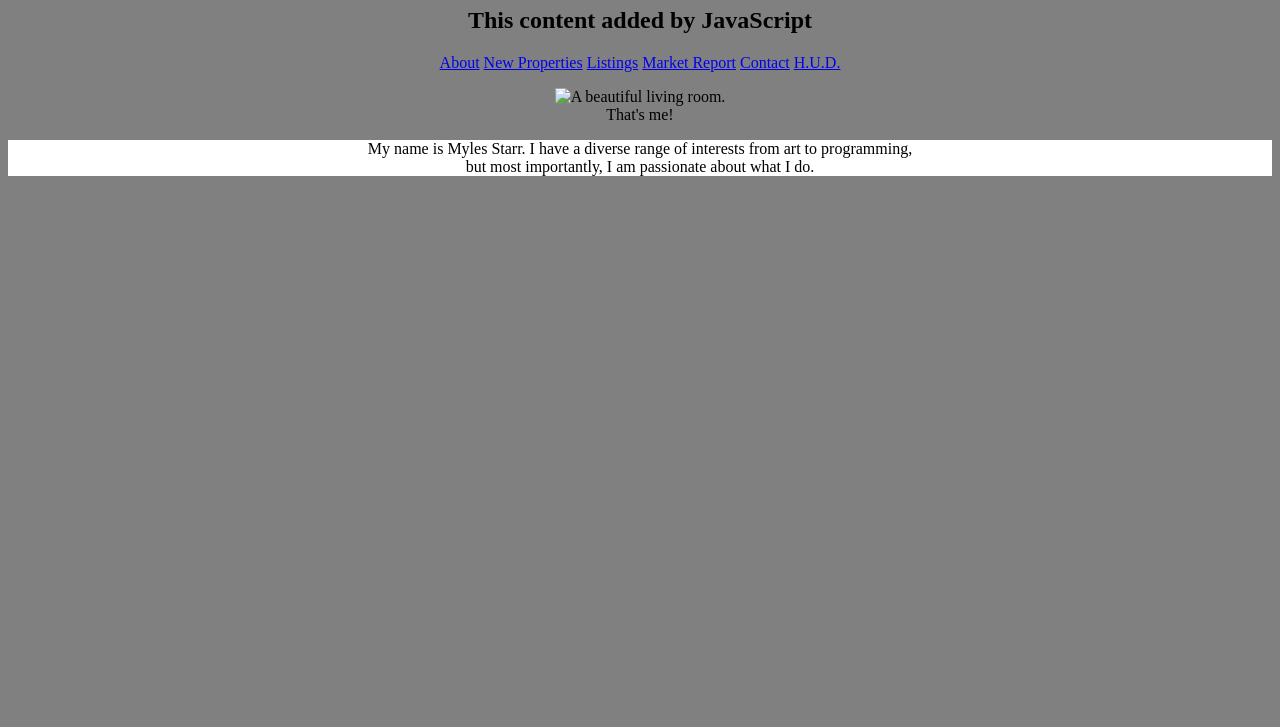
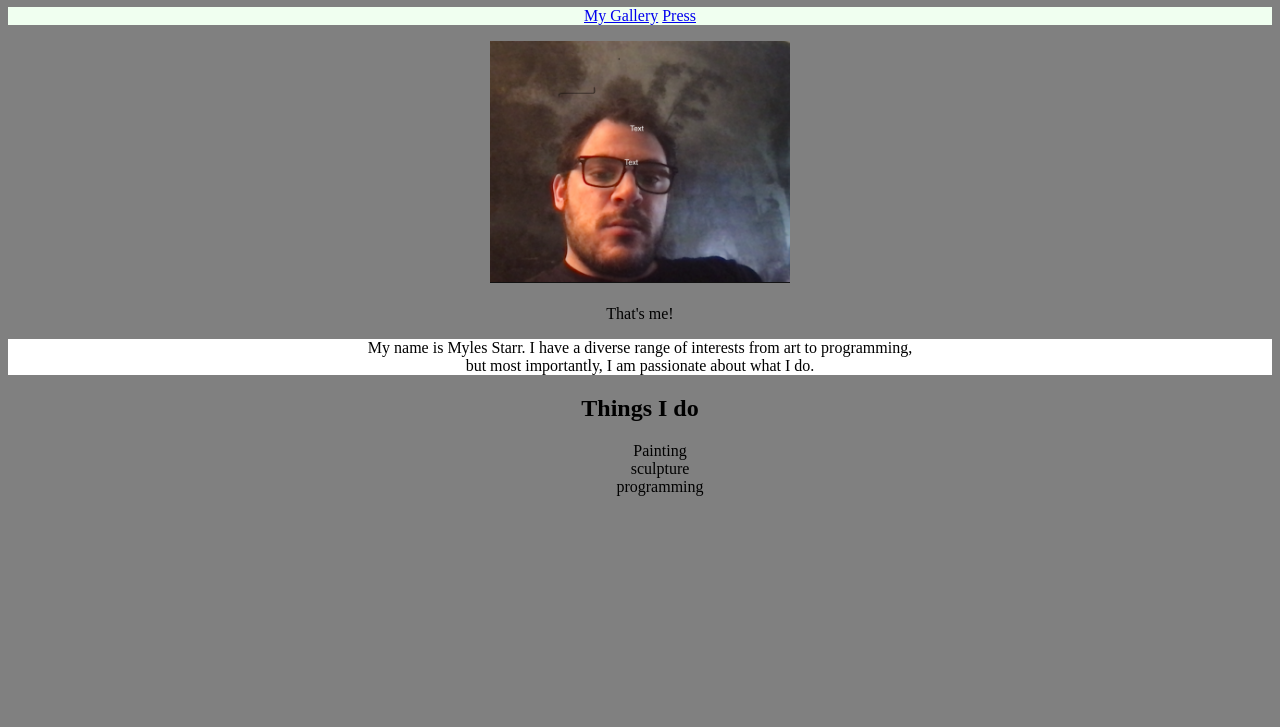
Before and after one commit to mylesstarr/website, a plain HTML site: page index.html in a window 1280 px wide. Shown: the part 73-800 px from the top of the page. Drawn offline with Linux system fonts and the light colour scheme; files whose address does not match are found by name.

Commit message:
Version 327

```diff
--- a/index.html
+++ b/index.html
@@ -1,29 +1,37 @@
 <!DOCTYPE html>
 <html lang="en">
   <head>
-    <head>
         <link rel="stylesheet" href="style.css">
         <title>My Website</title>
-      </head>
   </head>
   <body>
-        <h1>Hello World!</h1>
+        <h1>Myles Starr</h1>
         <script src="script.js"></script>
 
 
 
             <nav>
-                <a href="index.html">About</a> <a href="new-properties.html">New Properties</a> <a href="real-estate-listings.html">Listings</a> <a href="market-report.html">Market Report</a> <a href="contact.html">Contact</a> <a href="http://hud.gov" target="_blank">H.U.D.</a>
+                <a href="https://vinvin.eu/artists/myles-starr">My Gallery</a>
+                   <a href="http://moussemagazine.it/myles-starr-wilde-at-vin-vin-vienna-2020/">Press</a>
               </nav>
-            </header>
 
             <section id="photo">
               <figure>
-                <img src="images/intro-pic.jpg" alt="A beautiful living room." title="Welcome to Exceptional Realty Group">
-                <figcaption>That's me!</figcaption>
+                <img src="/Users/mylesstarr/Development/webSite/images/photo of me.jpeg" alt="ME" title="a picture of myles"
+                width=300px, height=auto /section>
+
+              <section
+                <figcaption><br>That's me!</figcaption>
               </figure>
               <p>My name is Myles Starr. I have a diverse range of interests from art to programming, <br>
-                but most importantly, I am passionate about what I do.
-                </p>
+                but most importantly, I am passionate about what I do.  </p>
+
+                <h2> Things I do</h2>
+                <ol>
+                  <l>Painting<br></l>
+                  <l>sculpture<br></l>
+                  <l>programming<br></l>
+                </ol>
+
   </body>
 </html>
--- a/script.js
+++ b/script.js
@@ -1,3 +1,2 @@
 const h2 = document.createElement('h2');
-h2.textContent = "This content added by JavaScript";
 document.querySelector('body').appendChild(h2);
--- a/style.css
+++ b/style.css
@@ -5,3 +5,5 @@ body {
         text-align: center; text-shadow: hotpink; background: white;}
 
     p {background: white;}
+
+    nav {background: honeydew;}
```
Also changed, not shown: images/photo of me.jpeg (added), 1 other file.
